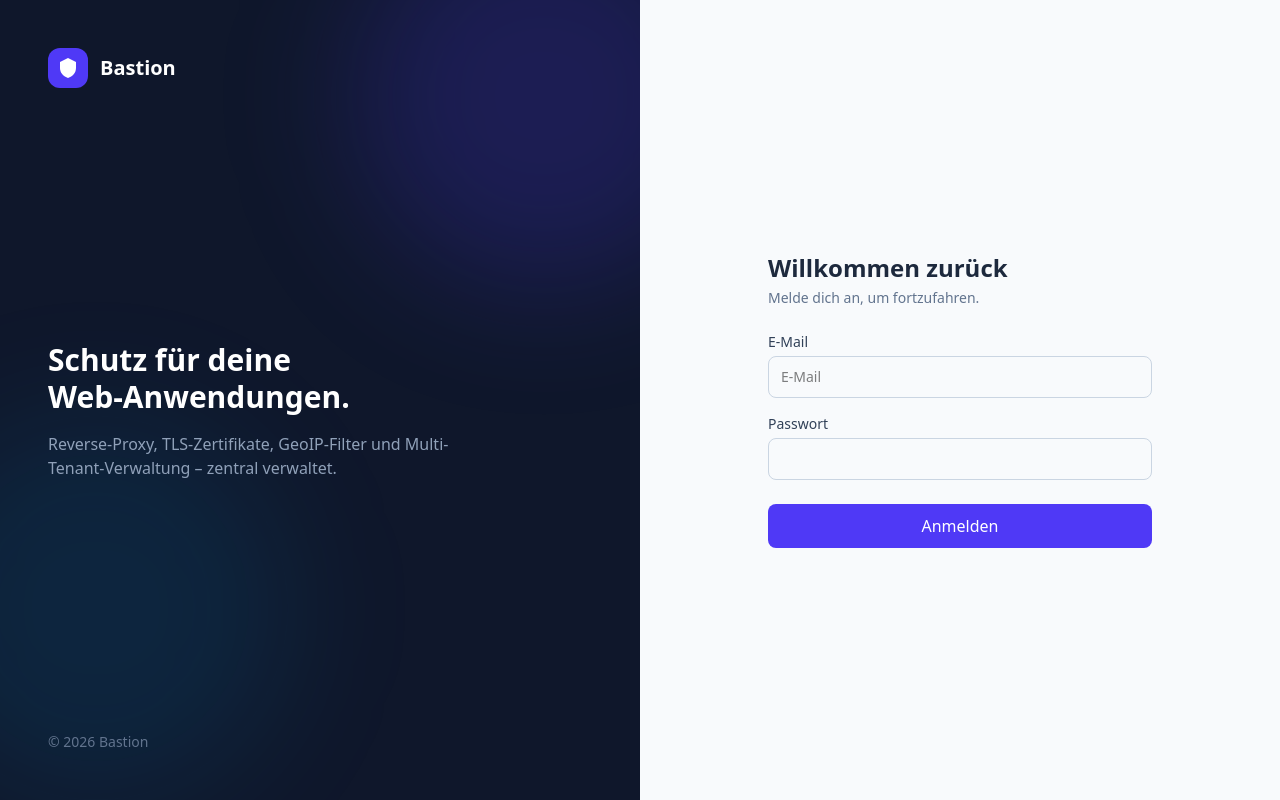
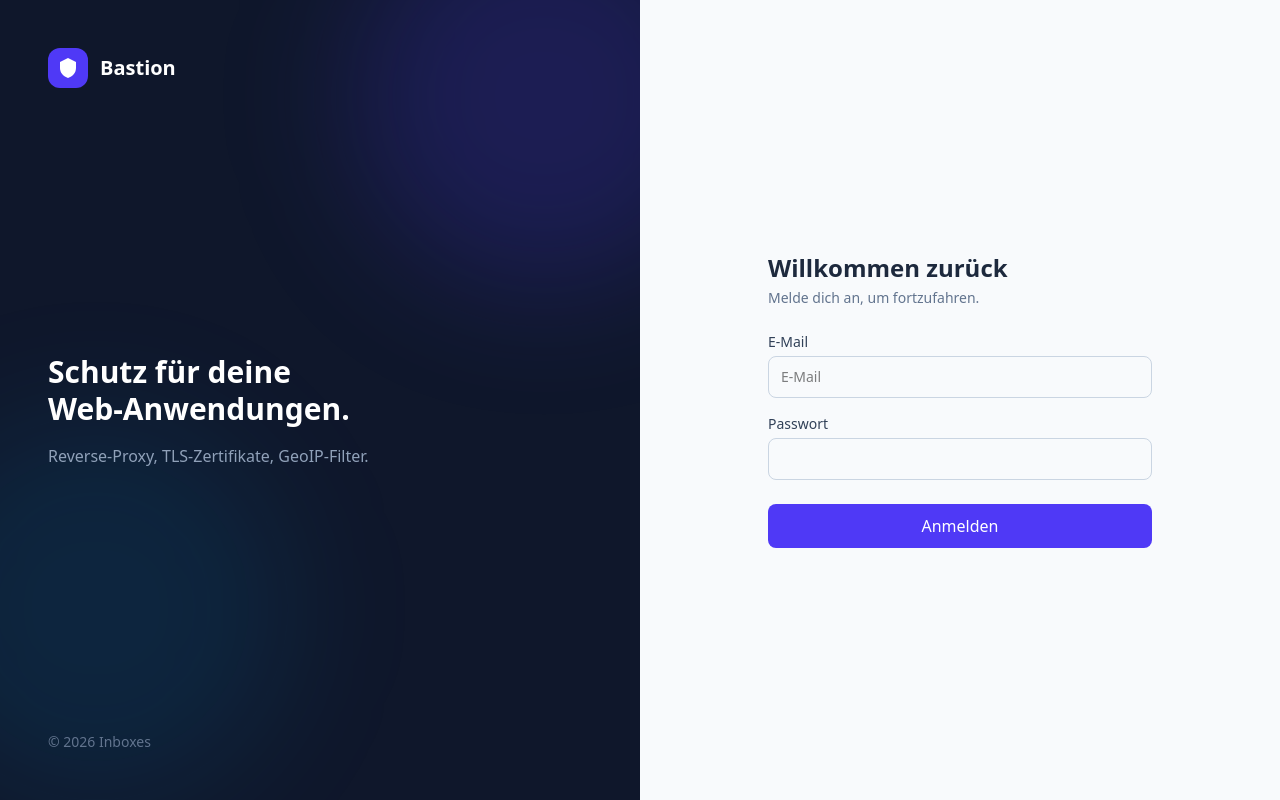
Before and after one commit to Inboxes-CIG/Bastion, a React (Vite) app in the folder web/: page /login in a window 1280 px wide. Built offline with nearby package versions, Linux system fonts and the light colour scheme.

Commit message:
Login: adjust subtitle and copyright

```diff
--- a/web/src/pages/Login.jsx
+++ b/web/src/pages/Login.jsx
@@ -31,9 +31,9 @@ export default function Login() {
         </div>
         <div className="relative">
           <h2 className="text-3xl font-bold leading-tight mb-4">Schutz für deine<br/>Web-Anwendungen.</h2>
-          <p className="text-slate-400 max-w-md">Reverse-Proxy, TLS-Zertifikate, GeoIP-Filter und Multi-Tenant-Verwaltung – zentral verwaltet.</p>
+          <p className="text-slate-400 max-w-md">Reverse-Proxy, TLS-Zertifikate, GeoIP-Filter.</p>
         </div>
-        <div className="text-sm text-slate-500 relative">© 2026 Bastion</div>
+        <div className="text-sm text-slate-500 relative">© 2026 Inboxes</div>
       </div>
 
       <div className="flex-1 flex items-center justify-center p-6 bg-slate-50">
```
